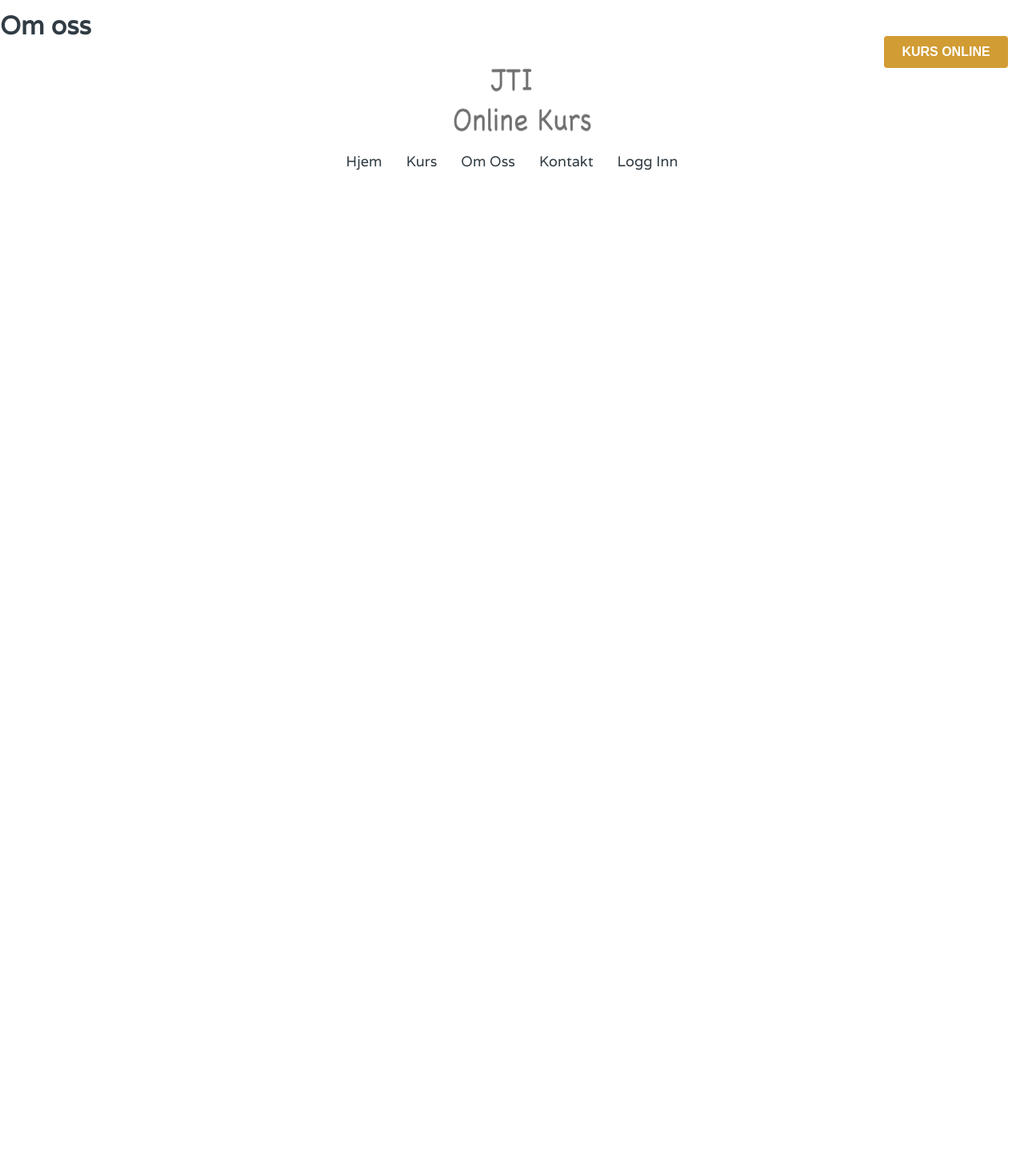
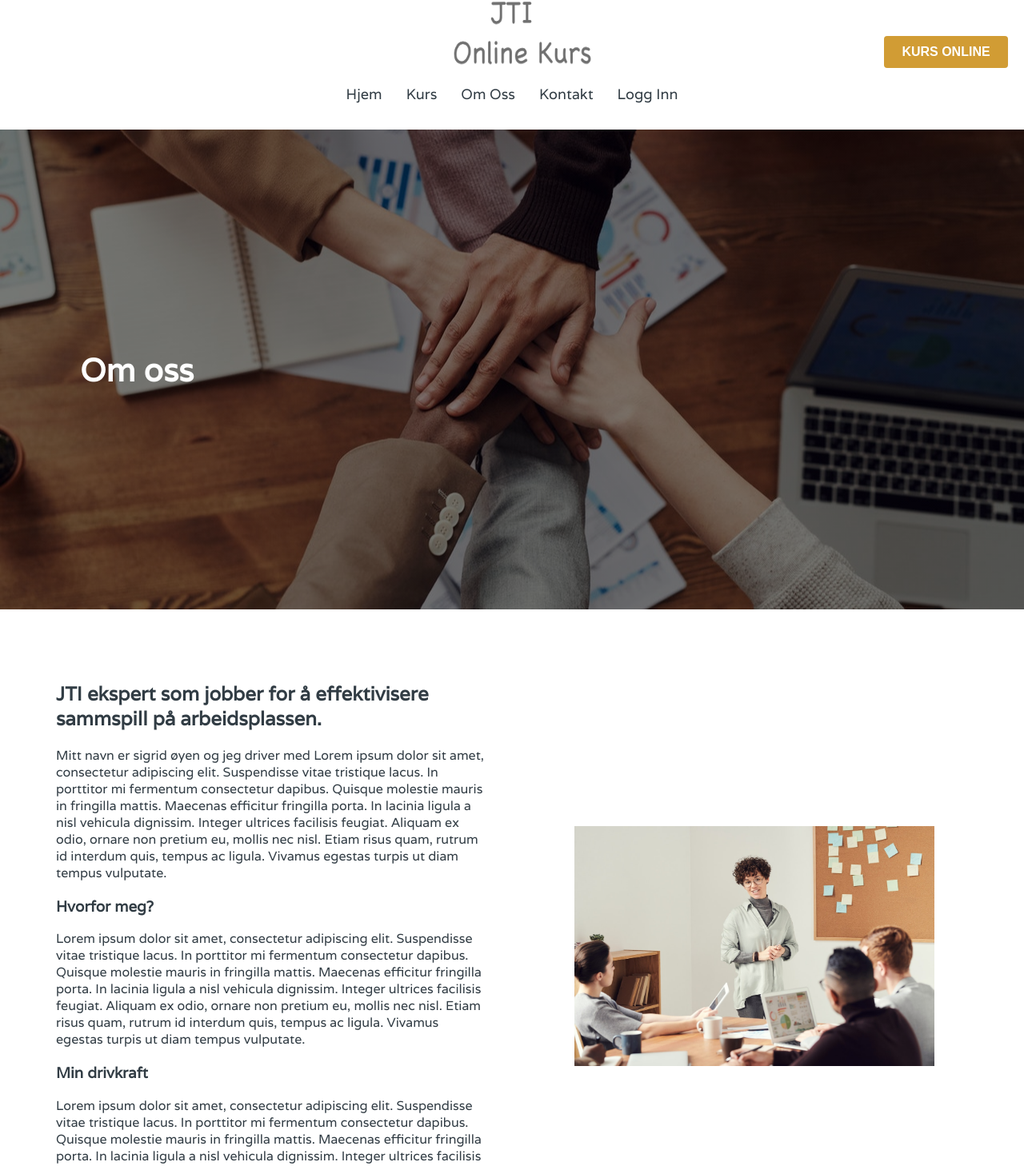
Before and after one commit to davemarong/JTI-Online-Course, a Next.js app: page /om-oss in a window 1280 px wide. Shown: the part 10-1468 px from the top of the page at 80% size. Before the commit the page ends 800 px from the top, so only its background shows below. Built offline with nearby package versions, Linux system fonts and the light colour scheme.

Commit message:
Complete responsive omOssPage with design

```diff
--- a/pages/om-oss.js
+++ b/pages/om-oss.js
@@ -1,6 +1,7 @@
 import React from "react";
 import Nav from "../src/components/Nav/Nav";
-
+import OmOss from "../src/components/OmOss/OmOss";
+import Footer from "../src/components/Footer/Footer";
 export default function omOss({
   isLogged,
   jwt,
@@ -9,9 +10,9 @@ export default function omOss({
 }) {
   return (
     <div>
-      <h1>Om oss</h1>
-
       <Nav isLogged={isLogged} />
+      <OmOss />
+      <Footer />
     </div>
   );
 }
--- a/src/components/HowToUse/HowToUse.module.scss
+++ b/src/components/HowToUse/HowToUse.module.scss
@@ -3,7 +3,7 @@
 .step_container {
   display: flex;
   flex-wrap: wrap;
-  margin: 150px 40px;
+  margin: 150px 70px;
   .h2 {
     width: 100%;
     text-align: center;
@@ -11,6 +11,7 @@
   .trackbar {
     display: flex;
     width: 100%;
+    margin: auto;
     border-bottom: 2px solid colors.$dark;
     .trackbar_step {
       border: 1px solid black;
--- a/src/components/JTI_Icons/JTI_Icons.module.scss
+++ b/src/components/JTI_Icons/JTI_Icons.module.scss
@@ -4,7 +4,7 @@
 .icon_container {
   display: flex;
   flex-wrap: wrap;
-  margin: 40px;
+  margin: 70px;
   color: colors.$text;
   .h2 {
     width: 100%;
--- a/src/components/Login/Login.js
+++ b/src/components/Login/Login.js
@@ -40,10 +40,12 @@ export default function Register({ setJwt, setIsLogged }) {
         console.log("User profile", response.data.user);
         setJwt(response.data.jwt);
         setIsLogged(true);
+        setIsLoading(false);
         Router.push("/kurs");
       })
       .catch((error) => {
         console.log("An error occurred:", error.response);
+        setIsLoading(false);
       });
   };
 
--- /dev/null
+++ b/src/components/OmOss/OmOss.js
@@ -0,0 +1,58 @@
+import React from "react";
+// Next
+import Image from "next/image";
+import styles from "./OmOss.module.scss";
+// Assets
+import sigrid from "../../../public/images/aboutUs2.jpg";
+export default function OmOss() {
+  return (
+    <div className={styles.aboutUs}>
+      <div className={styles.aboutUs_topSection}>
+        <h1 className={styles.aboutUs_topSection_h1}>Om oss</h1>
+      </div>
+      <div className={styles.aboutUs_mainSection}>
+        <div className={styles.aboutUs_mainSection_text}>
+          <h2>
+            JTI ekspert som jobber for å effektivisere sammspill på
+            arbeidsplassen.
+          </h2>
+          <p>
+            Mitt navn er sigrid øyen og jeg driver med Lorem ipsum dolor sit
+            amet, consectetur adipiscing elit. Suspendisse vitae tristique
+            lacus. In porttitor mi fermentum consectetur dapibus. Quisque
+            molestie mauris in fringilla mattis. Maecenas efficitur fringilla
+            porta. In lacinia ligula a nisl vehicula dignissim. Integer ultrices
+            facilisis feugiat. Aliquam ex odio, ornare non pretium eu, mollis
+            nec nisl. Etiam risus quam, rutrum id interdum quis, tempus ac
+            ligula. Vivamus egestas turpis ut diam tempus vulputate.
+          </p>
+          <h3>Hvorfor meg?</h3>
+          <p>
+            Lorem ipsum dolor sit amet, consectetur adipiscing elit. Suspendisse
+            vitae tristique lacus. In porttitor mi fermentum consectetur
+            dapibus. Quisque molestie mauris in fringilla mattis. Maecenas
+            efficitur fringilla porta. In lacinia ligula a nisl vehicula
+            dignissim. Integer ultrices facilisis feugiat. Aliquam ex odio,
+            ornare non pretium eu, mollis nec nisl. Etiam risus quam, rutrum id
+            interdum quis, tempus ac ligula. Vivamus egestas turpis ut diam
+            tempus vulputate.
+          </p>
+          <h3>Min drivkraft</h3>
+          <p>
+            Lorem ipsum dolor sit amet, consectetur adipiscing elit. Suspendisse
+            vitae tristique lacus. In porttitor mi fermentum consectetur
+            dapibus. Quisque molestie mauris in fringilla mattis. Maecenas
+            efficitur fringilla porta. In lacinia ligula a nisl vehicula
+            dignissim. Integer ultrices facilisis feugiat. Aliquam ex odio,
+            ornare non pretium eu, mollis nec nisl. Etiam risus quam, rutrum id
+            interdum quis, tempus ac ligula. Vivamus egestas turpis ut diam
+            tempus vulputate.
+          </p>
+        </div>
+        <div className={styles.aboutUs_mainSection_img}>
+          <Image src={sigrid} height="300" width="450" />
+        </div>
+      </div>
+    </div>
+  );
+}
--- /dev/null
+++ b/src/components/OmOss/OmOss.module.scss
@@ -0,0 +1,43 @@
+@use "../../styles/buttons.scss";
+@use "../../styles/colors.scss";
+
+.aboutUs {
+  .aboutUs_topSection {
+    background-image: linear-gradient(rgba(0, 0, 0, 0.5), rgba(0, 0, 0, 0.5)),
+      url("../../../public/images/aboutUs.jpg");
+    height: 600px;
+    background-position: center;
+    background-repeat: no-repeat;
+    background-size: cover;
+    color: white;
+    display: flex;
+    flex-direction: row;
+    flex-wrap: wrap;
+    align-content: center;
+    justify-content: flex-start;
+    padding: 100px;
+    .aboutUs_topSection_h1 {
+      font-size: 2.5rem;
+    }
+  }
+  .aboutUs_mainSection {
+    display: flex;
+    gap: 70px;
+    margin: 70px;
+    .aboutUs_mainSection_text {
+      flex: 1;
+    }
+    .aboutUs_mainSection_img {
+      flex: 1;
+      display: flex;
+      justify-content: center;
+      align-items: center;
+    }
+  }
+}
+@media only screen and (max-width: 950px) {
+  .aboutUs_mainSection {
+    display: flex;
+    flex-direction: column;
+  }
+}
--- a/src/components/Register/Registrer.js
+++ b/src/components/Register/Registrer.js
@@ -33,6 +33,8 @@ export default function Registrer({ setJwt, setPaid }) {
     setPassword(event.target.value);
   };
   const handleRegisterUser = () => {
+    setIsLoading(true);
+
     axios
       .post("http://localhost:1337/auth/local/register", {
         username: username,
@@ -42,9 +44,12 @@ export default function Registrer({ setJwt, setPaid }) {
       .then((response) => {
         console.log("User profile", response.data.user);
         localStorage.removeItem("Paid");
+        setIsLoading(false);
         Router.push("/logg-inn");
       })
       .catch((error) => {
+        setIsLoading(false);
+
         console.log("An error occurred:", error.response);
       });
   };
```
Also changed, not shown: public/images/aboutUs.jpg (added), public/images/aboutUs2.jpg (added).
